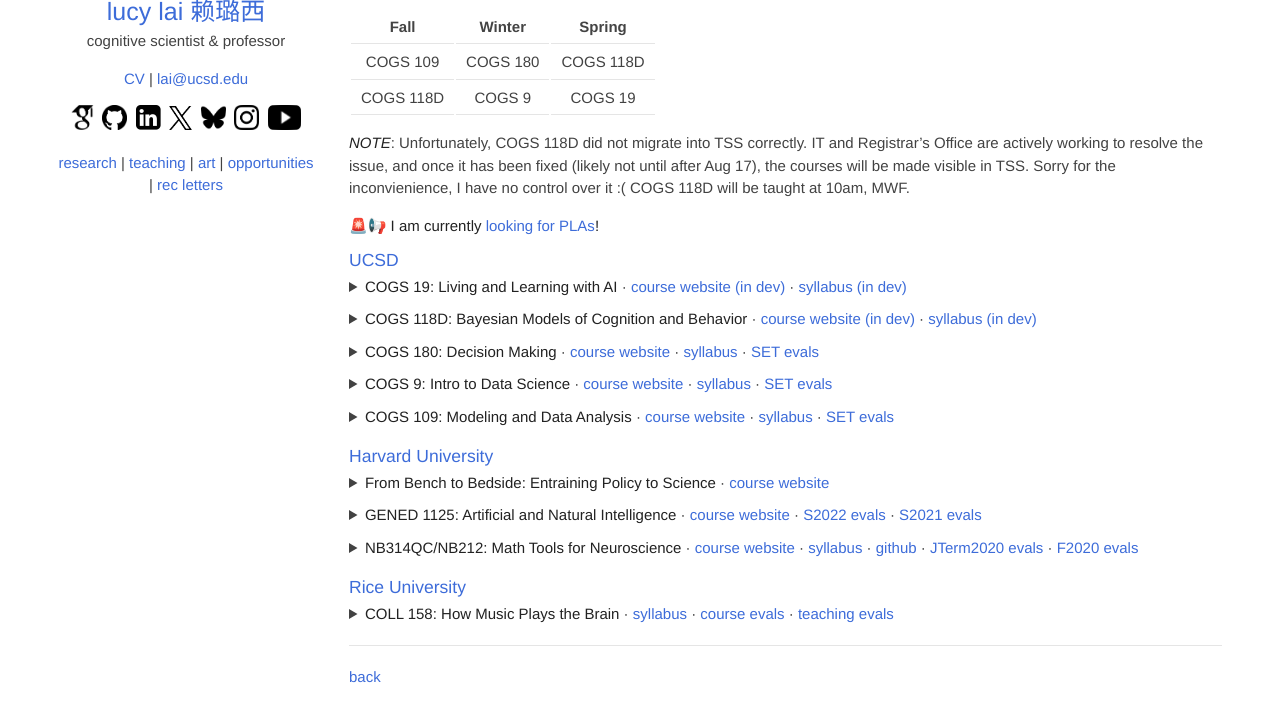
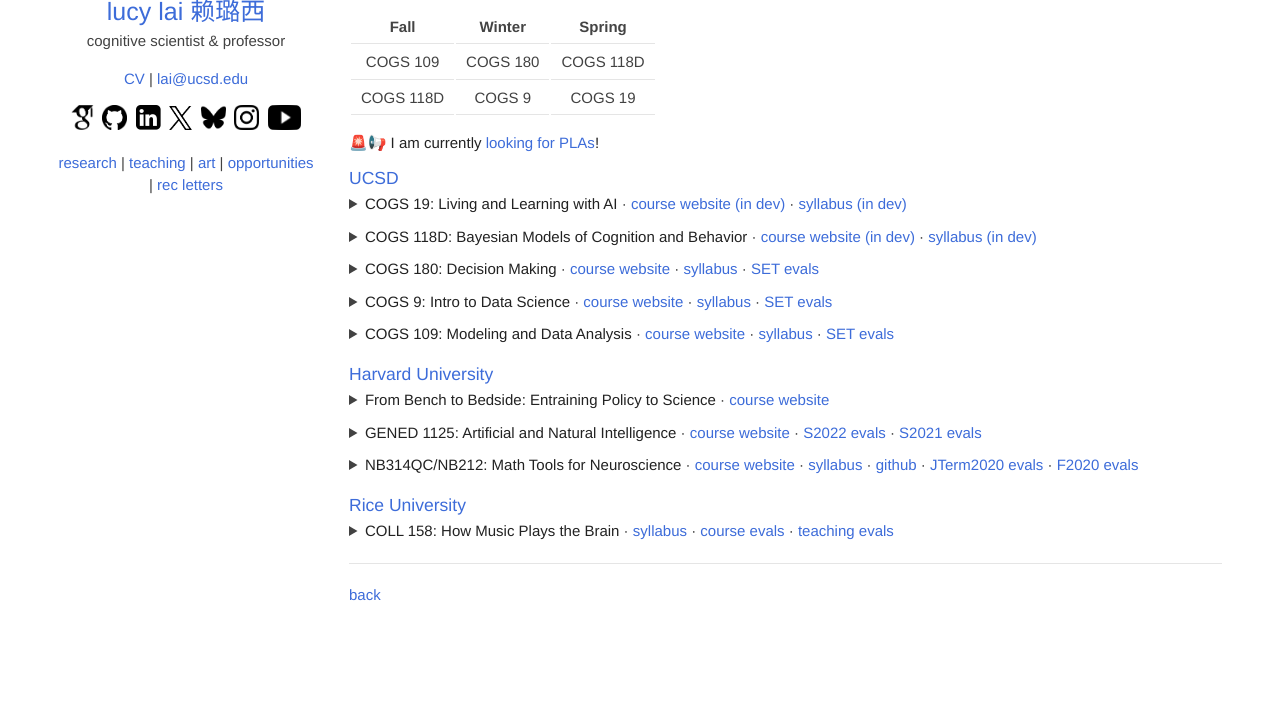
Before and after one commit to lucylai96/lucylai96.github.io, a Jekyll site: the page built from teaching.md, in a window 1280 px wide and 1009 px high, cut to the strip 255-977 px from the top of the window. Built offline with Jekyll 4.4.1, drawn with Linux system fonts in a browser that asks for light colours; our own code applies the rules of GitHub Pages for plain Markdown files.

Commit message:
Update teaching.md

```diff
--- a/teaching.md
+++ b/teaching.md
@@ -14,8 +14,6 @@ Teaching is one of my greatest joys :-) Below are courses that I've developed an
 | :-------: | :--------: | :--------: |
 | COGS 109  |  COGS 180  | COGS 118D |
 | COGS 118D |   COGS 9   |  COGS 19 |
-
-***NOTE***: Unfortunately, COGS 118D did not migrate into TSS correctly. IT and Registrar's Office are actively working to resolve the issue, and once it has been fixed (likely not until after Aug 17), the courses will be made visible in TSS. Sorry for the inconvienience, I have no control over it :( COGS 118D will be taught at 10am, MWF.
 
 🚨📢 **I am currently [looking for PLAs](https://lucylai.com/opps)!**
 
```
